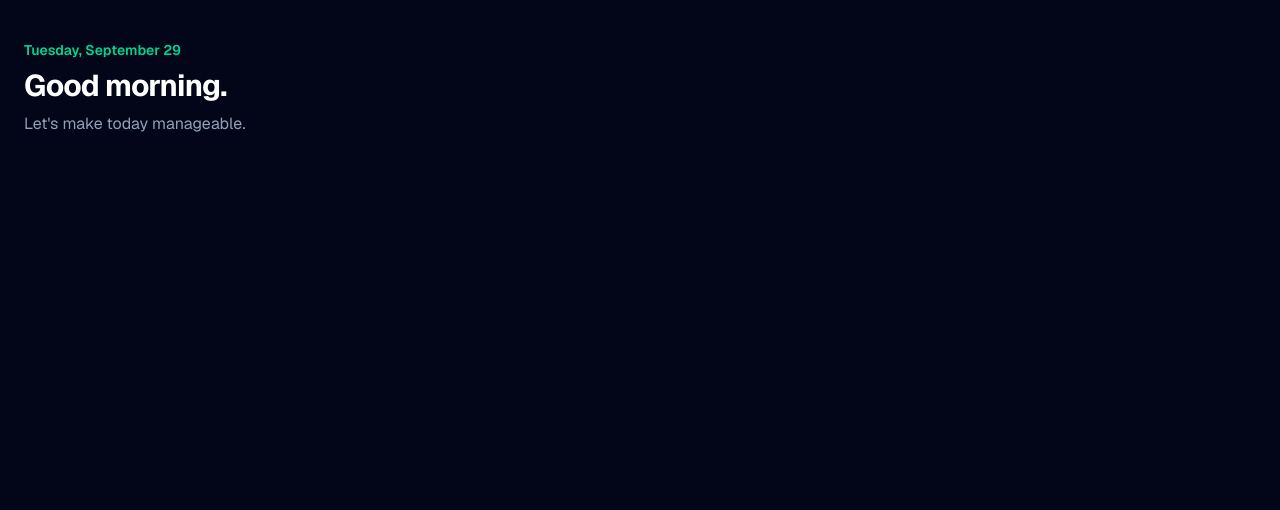
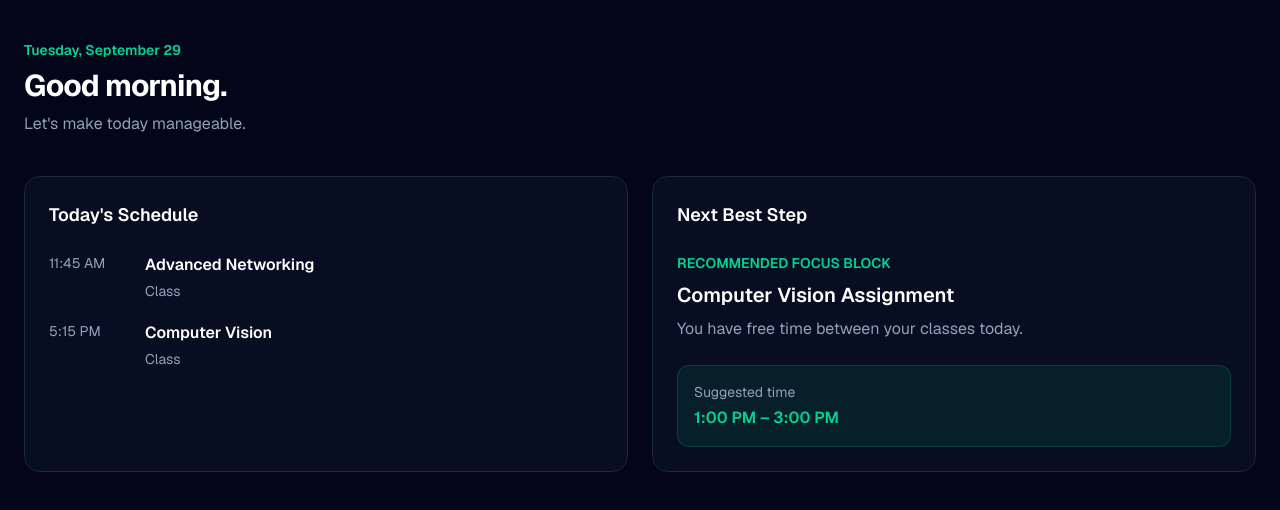
Before and after one commit to fortresswilson/Shiftscholar, a Next.js app in the folder frontend/: page /dashboard in a window 1280 px wide. Shown: the top 510 px of the page. Built offline with nearby package versions, Linux system fonts and the light colour scheme.

Commit message:
Add schedule and focus recommendation to dashboard

```diff
--- a/frontend/src/app/dashboard/page.tsx
+++ b/frontend/src/app/dashboard/page.tsx
@@ -1,3 +1,15 @@
+const todaySchedule = [
+  {
+    time: "11:45 AM",
+    title: "Advanced Networking",
+    type: "Class",
+  },
+  {
+    time: "5:15 PM",
+    title: "Computer Vision",
+    type: "Class",
+  },
+];
 export default function Dashboard() {
   return (
     <main className="min-h-screen bg-slate-950 text-white">
@@ -14,7 +26,61 @@ export default function Dashboard() {
         <p className="mt-2 text-slate-400">
           Let&apos;s make today manageable.
         </p>
+       <div className="mt-10 grid gap-6 lg:grid-cols-2">
+  <section className="rounded-2xl border border-slate-800 bg-slate-900/50 p-6">
+    <h2 className="text-lg font-semibold">
+      Today&apos;s Schedule
+    </h2>
+     <div className="mt-6 space-y-5">
+    {todaySchedule.map((item) => (
+      <div key={item.title} className="flex items-start gap-4">
+        <p className="w-20 text-sm text-slate-400">
+          {item.time}
+        </p>
 
+        <div>
+          <p className="font-semibold">
+            {item.title}
+          </p>
+          <p className="mt-1 text-sm text-slate-400">
+            {item.type}
+          </p>
+        </div>
+      </div>
+    ))}
+  </div>
+  </section>
+
+  <section className="rounded-2xl border border-slate-800 bg-slate-900/50 p-6">
+  <h2 className="text-lg font-semibold">
+    Next Best Step
+  </h2>
+
+  <div className="mt-6">
+    <p className="text-sm font-semibold text-emerald-400">
+      RECOMMENDED FOCUS BLOCK
+    </p>
+
+    <h3 className="mt-2 text-xl font-semibold">
+      Computer Vision Assignment
+    </h3>
+
+    <p className="mt-2 text-slate-400">
+      You have free time between your classes today.
+    </p>
+
+    <div className="mt-6 rounded-xl border border-emerald-500/20 bg-emerald-500/10 p-4">
+      <p className="text-sm text-slate-400">
+        Suggested time
+      </p>
+
+      <p className="mt-1 font-semibold text-emerald-400">
+        1:00 PM – 3:00 PM
+      </p>
+    </div>
+  </div>
+</section>
+</div>
       </div>
     </main>
   );
```
